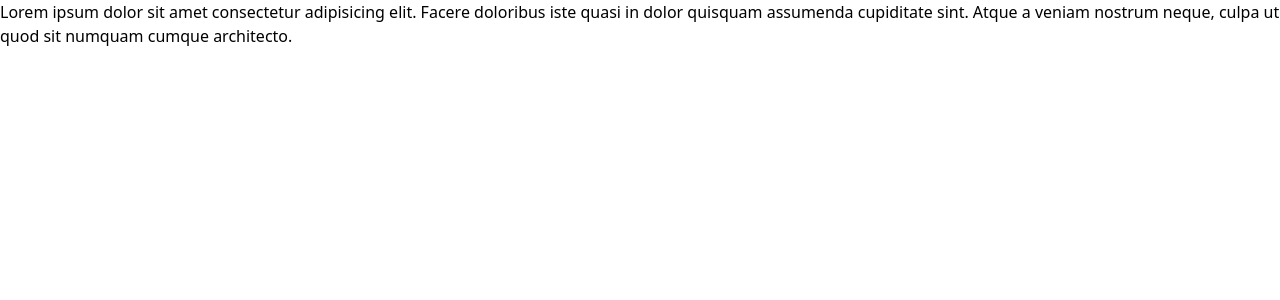
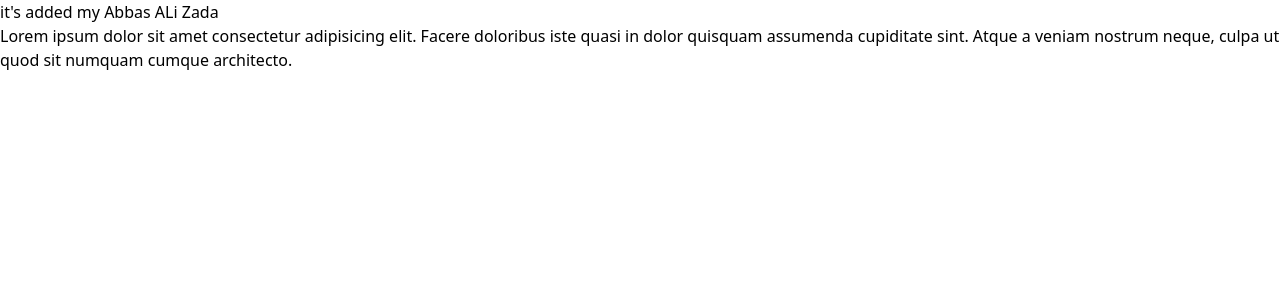
Before and after one commit to Abbas2001Alizada/TET, a React (Vite) app in the folder Frontend/: page / in a window 1280 px wide. Shown: the top 300 px of the page. Built offline with nearby package versions, Linux system fonts and the light colour scheme.

Commit message:
react is added my abbas

```diff
--- a/Frontend/package.json
+++ b/Frontend/package.json
@@ -10,6 +10,7 @@
     "preview": "vite preview"
   },
   "dependencies": {
+    "i": "^0.3.7",
     "react": "^18.3.1",
     "react-dom": "^18.3.1",
     "react-router-dom": "^6.27.0"
--- a/Frontend/src/App.jsx
+++ b/Frontend/src/App.jsx
@@ -1,7 +1,10 @@
+import Apps from './Components/Apps.jsx'
 function App() {
   return (
     <>
+    <h1><Apps/></h1>
       <p>
+
         Lorem ipsum dolor sit amet consectetur adipisicing elit. Facere
         doloribus iste quasi in dolor quisquam assumenda cupiditate sint. Atque
         a veniam nostrum neque, culpa ut quod sit numquam cumque architecto.
--- /dev/null
+++ b/Frontend/src/Components/Apps.jsx
@@ -0,0 +1,7 @@
+function Apps () {
+    return (
+        <div>it's added my Abbas ALi Zada</div>
+    )
+}
+
+export default Apps
```
Also changed, not shown: Frontend/src/Components/home.jsx (added), 1 other file (tests, documents, lock files or other folders).
